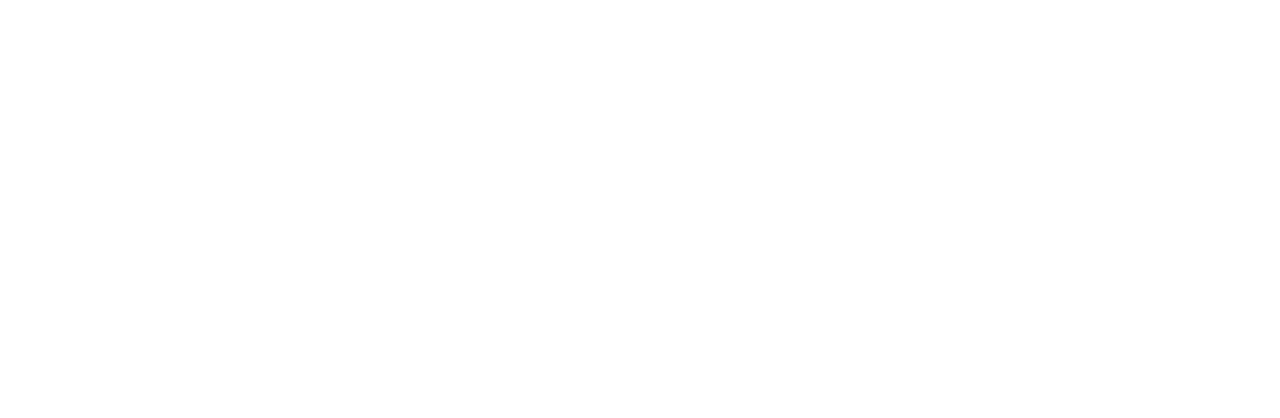
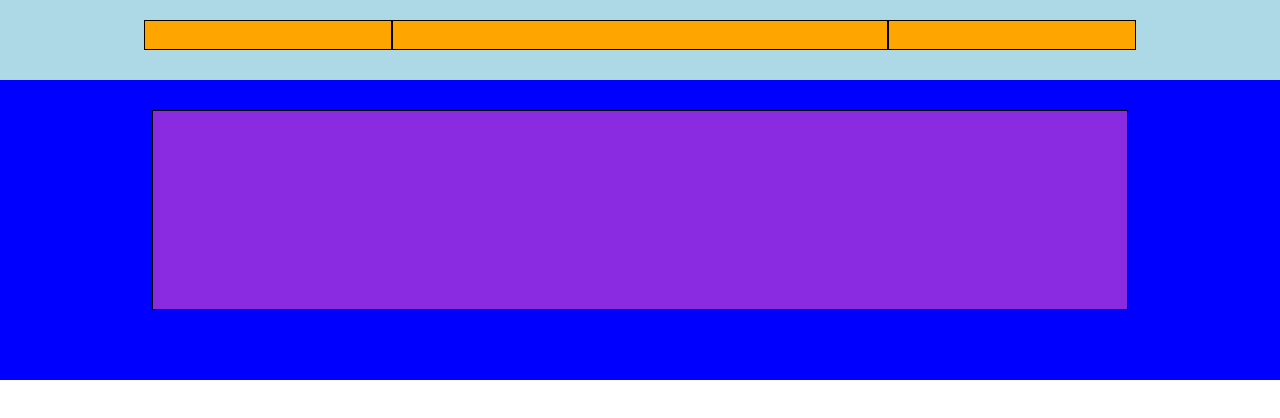
Before and after one commit to FrancescoTullio/htmlcss-struttura-discord, a plain HTML site: page index.html in a window 1280 px wide. Drawn offline with Linux system fonts and the light colour scheme.

Commit message:
feat: navigation-part

```diff
--- a/css/style.css
+++ b/css/style.css
@@ -1,5 +1,54 @@
+/**rest**/
 *{
   margin: 0;
   border: 0;
   box-sizing: border-box;
 }
+
+/**common**/
+.container{
+width: 80%;
+max-width: 1100px;
+margin: 0 auto;
+}
+
+
+/**header**/
+/**header-fist-part**/
+.header-bg-first{
+    background-color: lightblue;
+    height: 80px;
+    padding: 20px;
+}
+
+.navigation{
+    display: flex;
+    min-height: 30px;
+    background-color: orange;
+}
+
+.flex-item-25{
+    width: 25%;
+    border: 1px solid black;
+    min-width: 80px;
+}
+
+.flex-item-50{
+    width: 50%;
+    border: 1px solid black;
+    min-width: 80px;
+}
+
+/**header-second-part**/
+
+.background-hero{
+    background-color: blue;
+    min-height: 300px;
+    padding: 30px;
+}
+
+.hero-banner{
+    background-color: blueviolet;
+    min-height: 200px;
+    border: 1px solid black;
+}
--- a/index.html
+++ b/index.html
@@ -10,6 +10,26 @@
     <!--header-->
     <header>
         <!--navpart-->
+        <section class="header-bg-first">
+            <!--navigation-->
+            <div class="container">
+                <nav class="navigation">
+                    <div class="flex-item-25"></div>
+                    <div class="flex-item-50"></div>
+                    <div class="flex-item-25"></div>
+                </nav>
+            </div>
+            <!--/navigation-->
+        </section>
+        <!--hero-part-->
+        <section class="background-hero">
+                <div class="container">
+                    <p class="hero-banner">
+
+                    </p>
+                </div>
+        </section>
+        <!--/hero-part-->
         <!--/navpart-->
         <!--heropart-->
         <!--/heropart-->
```
